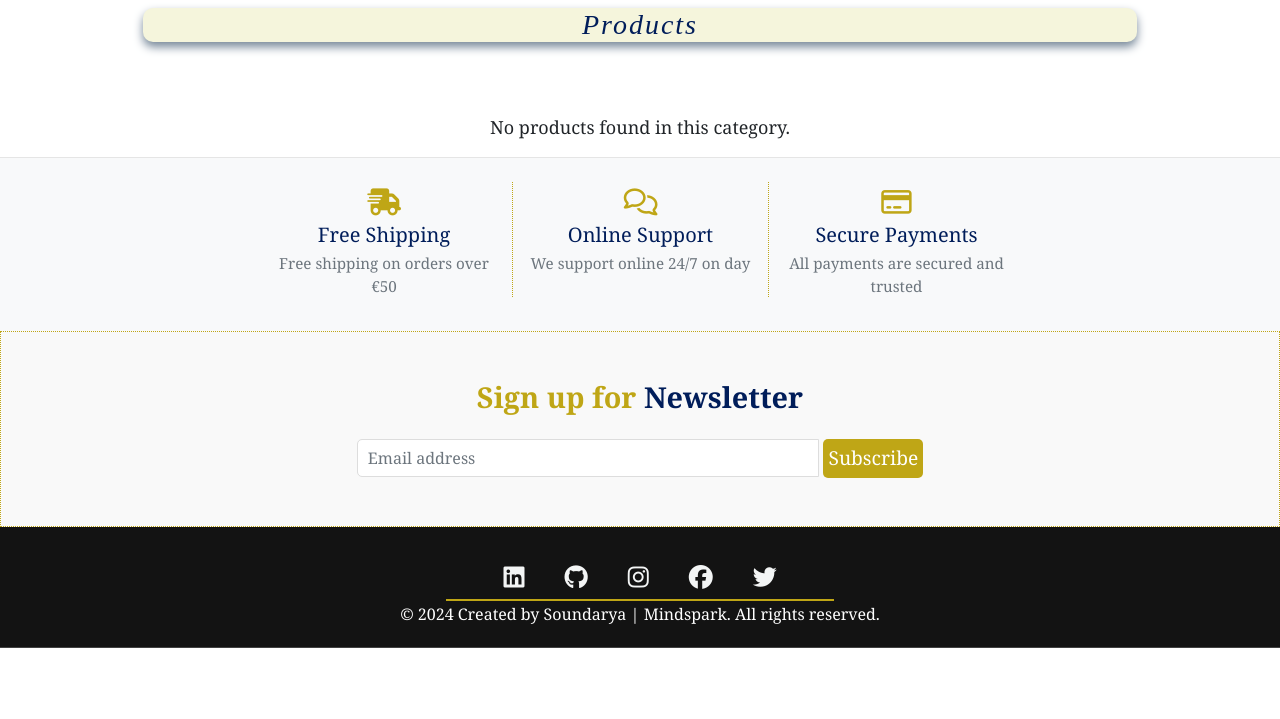
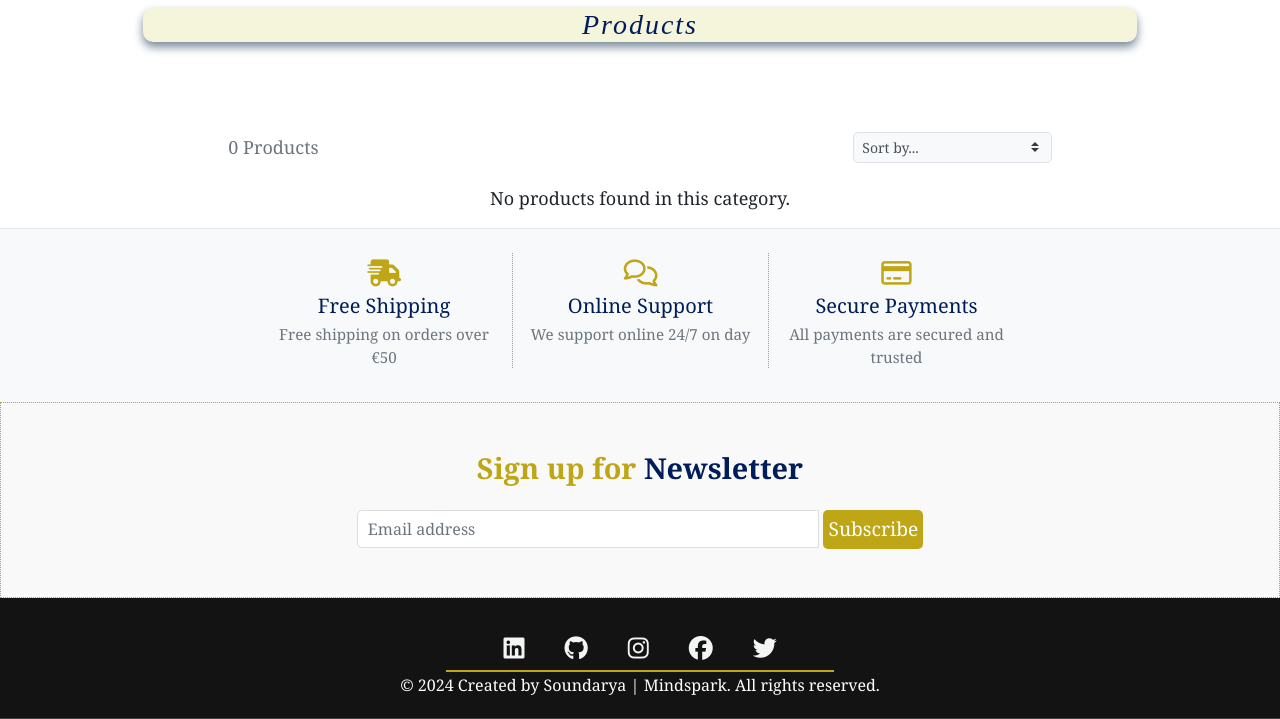
Before and after one commit to klsoundarya/mindspark, a Django app: page /shop/ in a window 1280 px wide. Shown: the part 156-875 px from the top of the page. Before the commit the page ends 804 px from the top, so only its background shows below. Run offline with Django 4.2, Linux system fonts and the light colour scheme; data that the repository does not hold is empty; some libraries are stand-ins or nearby versions; some web fonts are replaced.

Commit message:
add sorting, js to make the sorting work and style the sorting

```diff
--- a/shop/templates/shop/products.html
+++ b/shop/templates/shop/products.html
@@ -15,10 +15,55 @@
         </div>
     </div>
 </div>
+
 {% endblock %}
 
+
 {% block content %}
+
 <div class="container mt-5">
+    <div class="row">
+        <div class="product-container col-10 offset-1">
+            <div class="row mt-1 mb-2">
+                <!-- Sorting Dropdown -->
+                <div class="col-12 col-md-6 my-auto order-md-last d-flex justify-content-center justify-content-md-end">
+                    <div class="sort-select-wrapper w-50">
+                        <select id="sort-selector" class="custom-select custom-select-sm border border-{% if current_sorting != 'None_None' %}info{% else %}black{% endif %}">
+                            <option value="reset" {% if current_sorting == 'None_None' %}selected{% endif %}>Sort by...</option>
+                            <option value="?sort=price&direction=asc" {% if current_sorting == 'price_asc' %}selected{% endif %}>Price (low to high)
+                            </option>
+                            <option value="?sort=price&direction=desc" {% if current_sorting == 'price_desc' %}selected{% endif %}>Price (high to low)
+                            </option>
+                            <option value="?sort=rating&direction=asc" {% if current_sorting == 'rating_asc' %}selected{% endif %}>Rating (low to
+                                high)
+                            </option>
+                            <option value="?sort=rating&direction=desc" {% if current_sorting == 'rating_desc' %}selected{% endif %}>Rating (high to
+                                low)
+                            </option>
+                            <option value="?sort=name&direction=asc" {% if current_sorting == 'name_asc' %}selected{% endif %}>Name (A-Z)</option>
+                            <option value="?sort=name&direction=desc" {% if current_sorting == 'name_desc' %}selected{% endif %}>Name (Z-A)</option>
+                            <option value="?sort=category&direction=asc" {% if current_sorting == 'category_asc' %}selected{% endif %}>Category (A-Z)
+                            </option>
+                            <option value="?sort=category&direction=desc" {% if current_sorting == 'category_desc' %}selected{% endif %}>Category
+                                (Z-A)
+                            </option>
+                        </select>
+                    </div>
+                </div>
+
+                <!-- Product Info -->
+                <div class="col-12 col-md-6 order-md-first">
+                    <p class="text-muted mt-3 text-center text-md-left">
+                        {% if search_term or current_categories or current_sorting != 'None_None' %}
+                        <span class="small"><a href="{% url 'shop' %}">Products Home</a> | </span>
+                        {% endif %}
+                        {{ products|length }} Products{% if search_term %} found for <strong>"{{ search_term
+                            }}"</strong>{% endif %}
+                    </p>
+                </div>
+            </div>
+
+
             <!-- Products Display -->
             <div class="row">
                 {% for product in products %}
@@ -27,13 +72,13 @@
                         <div class="d-flex justify-content-center align-items-center">
                             {% if product.image_url %}
                             <a href="{% url 'product_detail' product.id %}">
-                        <img class="card-img-top img-fluid" src="{{ product.image_url }}" alt="{{ product.name }}"
-                            style="width: 200px; height: 200px; object-fit: cover;">
+                                <img class="card-img-top img-fluid" src="{{ product.image_url }}"
+                                    alt="{{ product.name }}" style="width: 200px; height: 200px; object-fit: cover;">
                             </a>
                             {% elif product.image %}
                             <a href="{% url 'product_detail' product.id %}">
-                        <img class="card-img-top img-fluid" src="{{ product.image.url }}" alt="{{ product.name }}"
-                            style="width: 200px; height: 200px; object-fit: cover;">
+                                <img class="card-img-top img-fluid" src="{{ product.image.url }}"
+                                    alt="{{ product.name }}" style="width: 200px; height: 200px; object-fit: cover;">
                             </a>
                             {% else %}
                             <a href="{% url 'product_detail' product.id %}">
@@ -54,7 +99,8 @@
                         <div class="card-footer bg-white pt-0 border-0 text-center">
                             <div class="row">
                                 <div class="col">
-                            <p class="lead custom-price mb-0 text-center font-weight-bold">€ {{ product.price }}</p>
+                                    <p class="lead custom-price mb-0 text-center font-weight-bold">€ {{ product.price }}
+                                    </p>
                                     {% if product.display_rating %}
                                     <div class="rating">
                                         {% for i in "12345" %}
@@ -123,6 +169,7 @@
             <p class="text-center">No products found in this category.</p>
             {% endif %}
         </div>
+    </div>
 
     <!-- Pagination -->
     {% if products.has_other_pages %}
@@ -158,8 +205,6 @@
     </nav>
     {% endif %}
 
-
-
     <!-- Back to top button -->
     <div class="btt-button shadow-sm" id="bttBtn">
         <a class="btt-link d-flex h-100" title="Back to Top">
--- a/shop/views.py
+++ b/shop/views.py
@@ -1,35 +1,55 @@
-from django.shortcuts import render, redirect, reverse, get_object_or_404
+from django.shortcuts import render, redirect, get_object_or_404
 from .models import Product, Category
 from django.core.paginator import Paginator
 from django.contrib import messages
+from django.urls import reverse
 from django.db.models import Q
+from django.db.models.functions import Lower
 
-# Create your views here.
 def all_essentials(request):
     """ A view to show all products, including sorting and search queries """
     products = Product.objects.all()
     query = None
     categories = None
+    sort = None
+    direction = None
 
-    # Handle category filtering
-    if 'category' in request.GET:
-        categories = request.GET['category'].split(',')
-        products = products.filter(category__name__in=categories)
-        categories = Category.objects.filter(name__in=categories)
+    if request.GET:
 
-    # Handle search queries
-    if request.GET:
+        # Handle sorting
+        if 'sort' in request.GET:
+            sortkey = request.GET['sort']
+            sort = sortkey
+            if sortkey == 'name':
+                sortkey = 'lower_name'
+                products = products.annotate(lower_name=Lower('name'))
+            elif sortkey == 'category':
+                sortkey = 'category__name'
+            if 'direction' in request.GET:
+                direction = request.GET['direction']
+                if direction == 'desc':
+                    sortkey = f'-{sortkey}'
+            products = products.order_by(sortkey)
+
+        # Handle category filtering
+        if 'category' in request.GET:
+            categories = request.GET['category'].split(',')
+            products = products.filter(category__name__in=categories)
+            categories = Category.objects.filter(name__in=categories)
+
+        # Handle search queries
         if 'q' in request.GET:
             query = request.GET['q']
             if not query:
                 messages.error(request, "Please enter a search term")
                 return redirect(reverse('shop'))
-
             queries = Q(name__icontains=query) | Q(description__icontains=query)
             products = products.filter(queries)
 
+    current_sorting = f'{sort}_{direction}'
+
     # Pagination
-    paginator = Paginator(products, 8)
+    paginator = Paginator(products, 12)
     page_number = request.GET.get('page')
     paginated_products = paginator.get_page(page_number)
 
@@ -45,9 +65,11 @@ def all_essentials(request):
         'search_term': query,
         'current_categories': categories,
         'all_categories': Category.objects.all(),
+        'current_sorting': current_sorting,
     }
 
     return render(request, 'shop/products.html', context)
+
 
 def product_detail(request, product_id):
     """ A view to show individual product details """
@@ -56,6 +78,12 @@ def product_detail(request, product_id):
     # Fetch related products in the same category (excluding the current product)
     related_products = Product.objects.filter(category=product.category).exclude(pk=product_id)[:4]
 
+    # If fewer than 4 products are found, fetch additional products from other categories
+    if related_products.count() < 4:
+        additional_products = Product.objects.exclude(pk__in=related_products.values_list('pk', flat=True)) \
+                                         .exclude(pk=product_id)[:4 - related_products.count()]
+        related_products = list(related_products) + list(additional_products)
+
     context = {
         'product': product,
         'related_products': related_products,
--- a/static/css/style.css
+++ b/static/css/style.css
@@ -344,6 +344,65 @@ a.dropdown-item {
 }
 
 /* ------------- shop app styling ----------- */
+
+/* sortby dropdown styling */
+.sort-select-wrapper select {
+    border-radius: 5px;
+    border: 2px solid #bfa616;
+    transition: border-color 0.3s ease, background-color 0.3s ease;
+    background-color: #f8f9fa;
+}
+
+.sort-select-wrapper select.border-info {
+    border-color: #bfa616;
+}
+
+.sort-select-wrapper select.border-black {
+    border-color: #000;
+}
+
+.sort-select-wrapper select:hover {
+    border-color: #000000;
+    background-color: #e9ecef;
+}
+
+.sort-select-wrapper select:focus {
+    outline: none;
+    border-color: #bfa616;
+    background-color: #ffffff;
+}
+
+.sort-select-wrapper select option {
+    background-color: #ffffff;
+    color: #000000;
+}
+
+.sort-select-wrapper select option:checked {
+    background-color: #bfa616;
+    color: #ffffff;
+}
+
+/* --------- Products home styling --------- */
+.text-muted.text-center {
+    text-align: center;
+}
+
+.text-muted.text-md-left {
+    text-align: left;
+}
+
+.text-muted a {
+    color: #bfa616;
+    text-decoration: none;
+    font-weight: bold;
+    transition: color 0.3s ease;
+}
+
+.text-muted a:hover {
+    color: #0056b3;
+    text-decoration: none;
+    cursor: pointer;
+}
 
 .card {
     border: none;
--- a/static/js/script.js
+++ b/static/js/script.js
@@ -26,6 +26,23 @@ document.addEventListener('DOMContentLoaded', function () {
     });
 });
 
+// JavaScript to handle sorting selection
+document.getElementById('sort-selector').addEventListener('change', function () {
+    const selectedValue = this.value; // Get the selected value from the dropdown
+
+    if (selectedValue === 'reset') {
+        window.location.href = "/shop/";
+    } else if (selectedValue.includes('_')) {
+        // Handle sorting selection
+        const baseUrl = "{% url 'shop' %}";
+        const [sort, direction] = selectedValue.split('_');
+        const newUrl = `${baseUrl}?sort=${sort}&direction=${direction}`;
+        window.location.href = newUrl;
+    } else {
+        window.location.href = selectedValue;
+    }
+});
+
 
 // Show/Hide Back to Top Button on Scroll (shop app styling)
 const backToTopBtn = document.getElementById('bttBtn');
--- a/templates/base.html
+++ b/templates/base.html
@@ -135,12 +135,10 @@
                                     </div>
                                 </a>
                                 <div class="dropdown-menu dropdown-menu-right border-0" aria-labelledby="shopDropdown">
+                                    <!-- All Products -->
+                                    <a class="dropdown-item" href="{% url 'shop' %}">All Products</a>
+
                                     <!-- Categories Section -->
-                                    <a class="dropdown-item" href="{% url 'shop' %}">All Products</a>
-                                    <a class="dropdown-item {% if 'Special Offers' in current_categories %}active{% endif %}"
-                                        href="{% url 'shop' %}?category=Special Offers">
-                                        Special Offers
-                                    </a>
                                     <div class="dropdown-divider"></div>
                                     <h6 class="dropdown-header">Montessori Categories</h6>
                                     {% for category in all_categories %}
@@ -149,9 +147,9 @@
                                         {{ category.friendly_name }}
                                     </a>
                                     {% endfor %}
-                                    <div class="dropdown-divider"></div>
                                 </div>
                             </li>
+
 
                             <li class="nav-item dropdown">
                                 <a class="nav-link" href="#" id="user-options" data-toggle="dropdown"
```
Also changed, not shown: 2 other files. Lines whose indentation alone changed are shown as unchanged.
